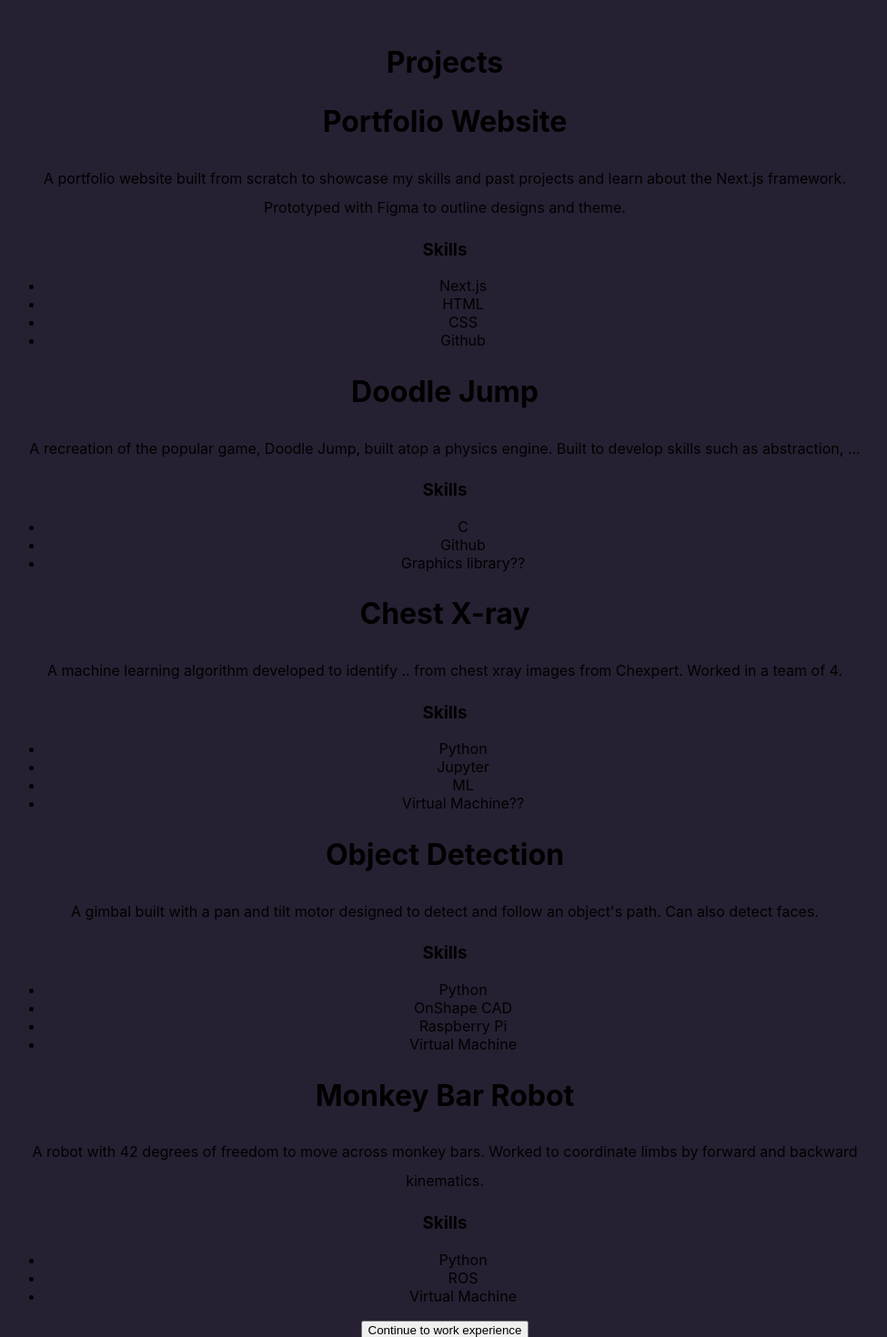
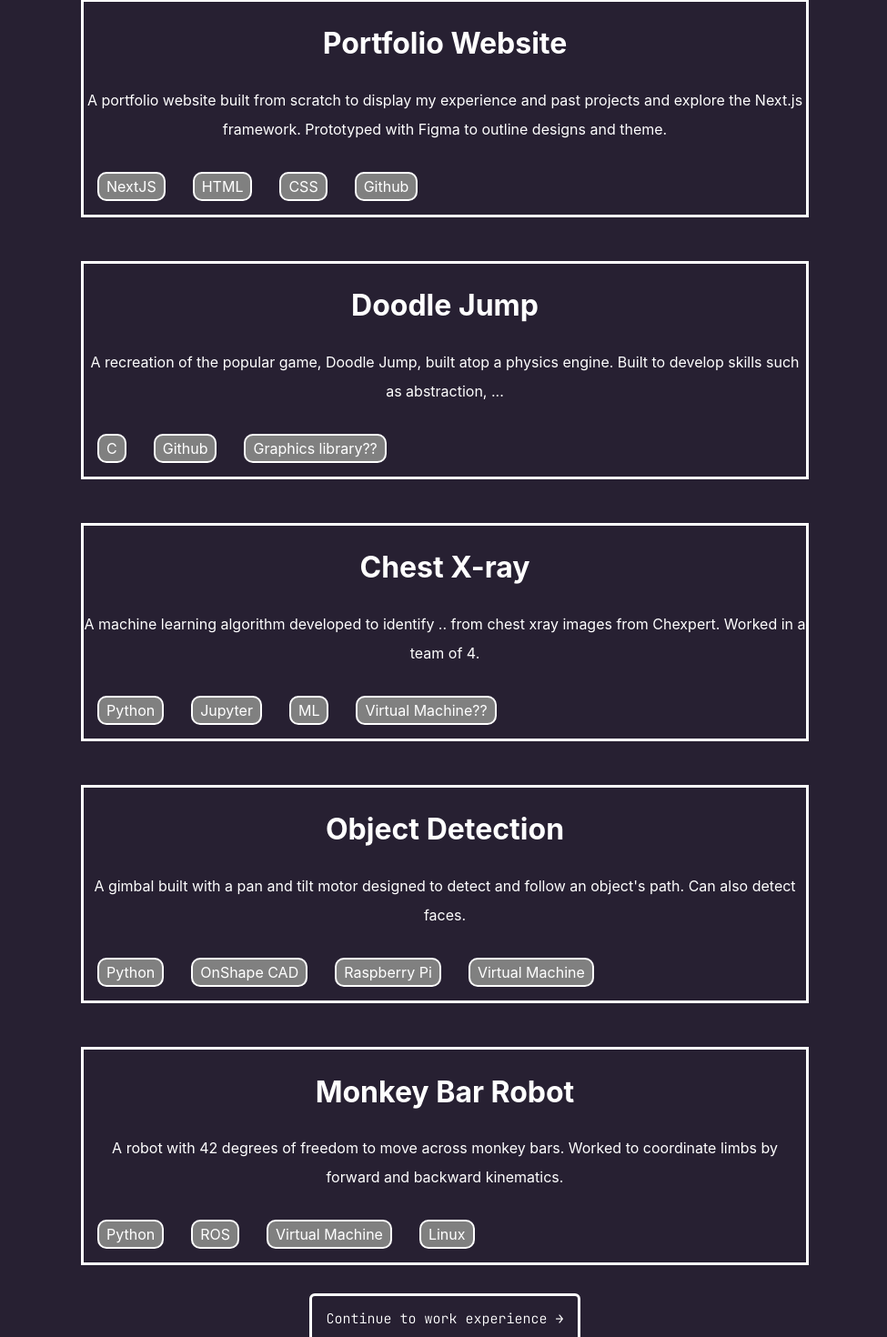
Before and after one commit to ezhang24/ezhang24.github.io, a Next.js app in the folder next-multi-page-website/: page /projects in a window 1280 px wide. Shown: the part 190-1660 px from the top of the page at 91% size, without its empty margins (151-1126 px from the left). Built offline with nearby package versions, Linux system fonts and the light colour scheme.

Commit message:
projects page

```diff
--- a/next-multi-page-website/pages/projects.js
+++ b/next-multi-page-website/pages/projects.js
@@ -1,86 +1,76 @@
-import React from 'react';
-import styles from '../styles/Projects.module.css'
+import React from "react";
+import styles from "../styles/Projects.module.css";
 
 export default function Projects() {
   return (
     <div className={styles.container}>
-            <h1 className={styles.title}>
-                Projects
-            </h1>
-            <h2 className={styles.project_titles}>
-                Portfolio Website
-            </h2>
+      <h1 className={styles.title}>Projects</h1>
+      <div className={styles.card}>
+        <h2 className={styles.project_titles}>Portfolio Website</h2>
         <p className={styles.description}>
-                A portfolio website built from scratch to showcase my skills and past projects and learn about the Next.js framework. Prototyped with Figma to outline designs and theme.
+          A portfolio website built from scratch to display my experience and past
+          projects and explore the Next.js framework. Prototyped with Figma
+          to outline designs and theme.
         </p>
-            <h3 className={styles.skills_title}>
-                Skills
-            </h3>
-            <ul className={styles.skills}>
-                <li>Next.js</li>
-                <li>HTML</li>
-                <li>CSS</li>
-                <li>Github</li>
-            </ul>
-            <h2 className={styles.project_titles}>
-                Doodle Jump
-            </h2>
+        <div className={styles.skills_container}>
+          <p className={styles.skills_bubble}>NextJS</p>
+          <p className={styles.skills_bubble}>HTML</p>
+          <p className={styles.skills_bubble}>CSS</p>
+          <p className={styles.skills_bubble}>Github</p>
+        </div>
+      </div>
+      <div className={styles.card}>
+        <h2 className={styles.project_titles}>Doodle Jump</h2>
         <p className={styles.description}>
-                A recreation of the popular game, Doodle Jump, built atop a physics engine. Built to develop skills such as abstraction, ...
+          A recreation of the popular game, Doodle Jump, built atop a physics
+          engine. Built to develop skills such as abstraction, ...
         </p>
-            <h3 className={styles.skills_title}>
-                Skills
-            </h3>
-            <ul className={styles.skills}>
-                <li>C</li>
-                <li>Github</li>
-                <li>Graphics library??</li>
-            </ul>
-            <h2 className={styles.project_titles}>
-                Chest X-ray
-            </h2>
+        <div className={styles.skills_container}>
+          <p className={styles.skills_bubble}>C</p>
+          <p className={styles.skills_bubble}>Github</p>
+          <p className={styles.skills_bubble}>Graphics library??</p>
+        </div>
+      </div>
+      <div className={styles.card}>
+        <h2 className={styles.project_titles}>Chest X-ray</h2>
         <p className={styles.description}>
-                A machine learning algorithm developed to identify .. from chest xray images from Chexpert. Worked in a team of 4.
+          A machine learning algorithm developed to identify .. from chest xray
+          images from Chexpert. Worked in a team of 4.
         </p>
-            <h3 className={styles.skills_title}>
-                Skills
-            </h3>
-            <ul className={styles.skills}>
-                <li>Python</li>
-                <li>Jupyter</li>
-                <li>ML</li>
-                <li>Virtual Machine??</li>
-            </ul>
-            <h2 className={styles.project_titles}>
-                Object Detection
-            </h2>
+        <div className={styles.skills_container}>
+          <p className={styles.skills_bubble}>Python</p>
+          <p className={styles.skills_bubble}>Jupyter</p>
+          <p className={styles.skills_bubble}>ML</p>
+          <p className={styles.skills_bubble}>Virtual Machine??</p>
+        </div>
+      </div>
+      <div className={styles.card}>
+        <h2 className={styles.project_titles}>Object Detection</h2>
         <p className={styles.description}>
-                A gimbal built with a pan and tilt motor designed to detect and follow an object's path. Can also detect faces.
+          A gimbal built with a pan and tilt motor designed to detect and follow
+          an object's path. Can also detect faces.
         </p>
-            <h3 className={styles.skills_title}>
-                Skills
-            </h3>
-            <ul className={styles.skills}>
-                <li>Python</li>
-                <li>OnShape CAD</li>
-                <li>Raspberry Pi</li>
-                <li>Virtual Machine</li>
-            </ul>
-            <h2 className={styles.project_titles}>
-                Monkey Bar Robot
-            </h2>
+        <div className={styles.skills_container}>
+          <p className={styles.skills_bubble}>Python</p>
+          <p className={styles.skills_bubble}>OnShape CAD</p>
+          <p className={styles.skills_bubble}>Raspberry Pi</p>
+          <p className={styles.skills_bubble}>Virtual Machine</p>
+        </div>
+      </div>
+      <div className={styles.card}>
+        <h2 className={styles.project_titles}>Monkey Bar Robot</h2>
         <p className={styles.description}>
-                A robot with 42 degrees of freedom to move across monkey bars. Worked to coordinate limbs by forward and backward kinematics.
+          A robot with 42 degrees of freedom to move across monkey bars. Worked
+          to coordinate limbs by forward and backward kinematics.
         </p>
-            <h3 className={styles.skills_title}>
-                Skills
-            </h3>
-            <ul className={styles.skills}>
-                <li>Python</li>
-                <li>ROS</li>
-                <li>Virtual Machine</li>
-            </ul>
-            <button>Continue to work experience</button>
+        <div className={styles.skills_container}>
+          <p className={styles.skills_bubble}>Python</p>
+          <p className={styles.skills_bubble}>ROS</p>
+          <p className={styles.skills_bubble}>Virtual Machine</p>
+          <p className={styles.skills_bubble}>Linux</p>
         </div>
-    )
+      </div>
+      <a className={styles.button} href='/work'>Continue to work experience &rarr;</a>
+    </div>
+  );
 }
--- a/next-multi-page-website/styles/Projects.module.css
+++ b/next-multi-page-website/styles/Projects.module.css
@@ -1,15 +1,63 @@
 .container {
   text-align: center;
-  padding: 10rem;
+  width: 50rem;
+  margin: auto;
 }
+
+.card {
+  border-color: white;
+  border-style: solid;
+  margin-left: auto;
+  margin-right: auto;
+  margin-top: 2.5rem;
+  margin-bottom: 3rem;
+  float: center;
+}
+
 .title {
-  font-size: 2rem;
+  text-align: left;
+  font-size: 3rem;
+  color: white;
 }
+
 .description {
   font-size: 1rem;
   line-height: 2rem;
+  color: white;
 }
 
 .project_titles {
   font-size: 2rem;
+  color: white;
 }
+
+.skills_title {
+  color: white;
+}
+
+.skills_container {
+  display: flex;
+}
+
+.skills_bubble {
+  border-style: solid;
+  border-radius: 10px;
+  border-width: 2px;
+  border-color: white;
+  background-color: gray;
+  color: white;
+  margin: 15px;
+  padding-left: 8px;
+  padding-right: 8px;
+  padding-top: 4px;
+  padding-bottom: 4px;
+}
+
+.button {
+  border-radius: 6px;
+  padding: 15px;
+  font-family: JetBrains-Light;
+  color: white;
+  border-style: solid;
+  font-size: 15px;
+}
```
Lines whose indentation alone changed are shown as unchanged.
